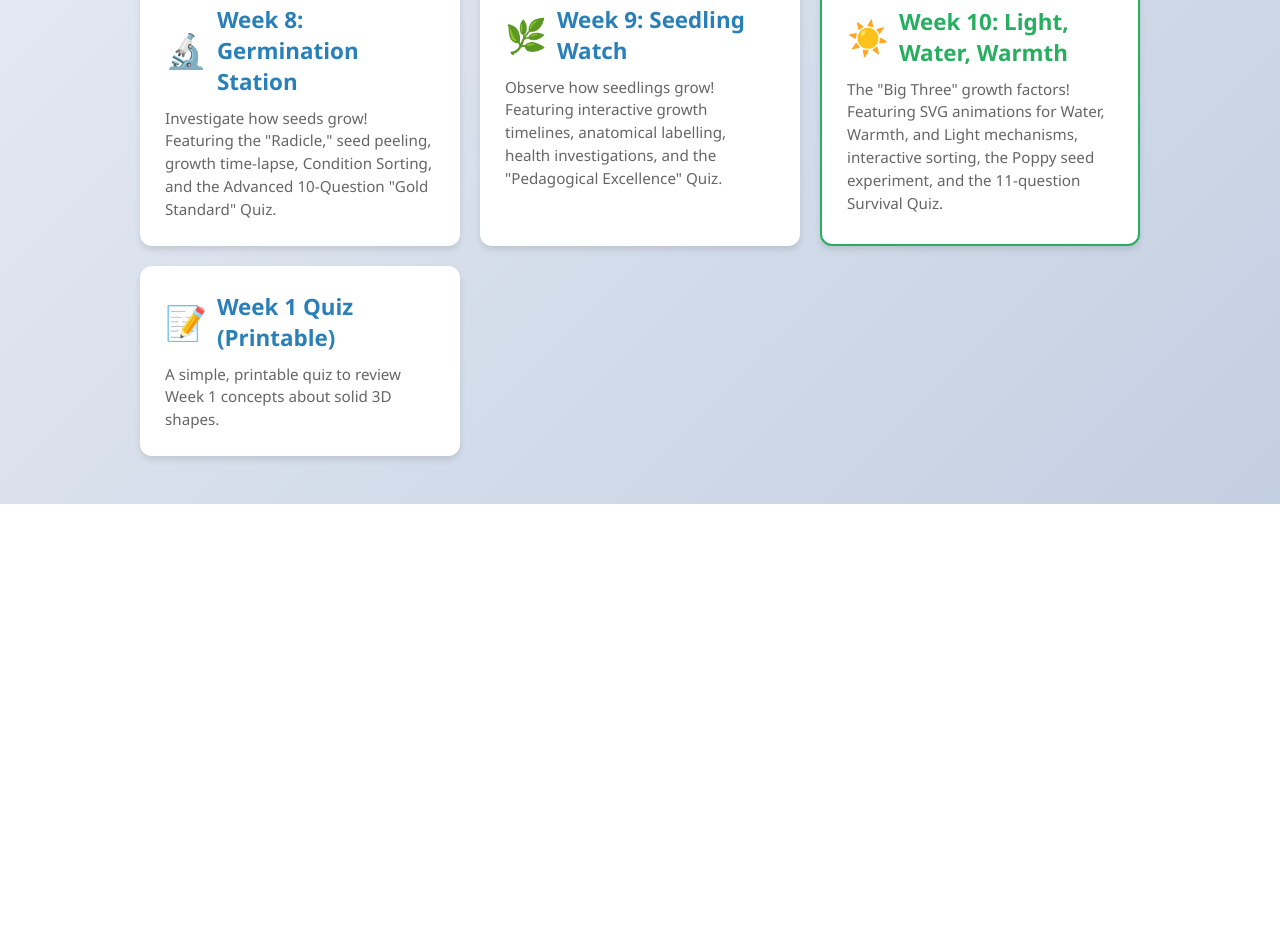
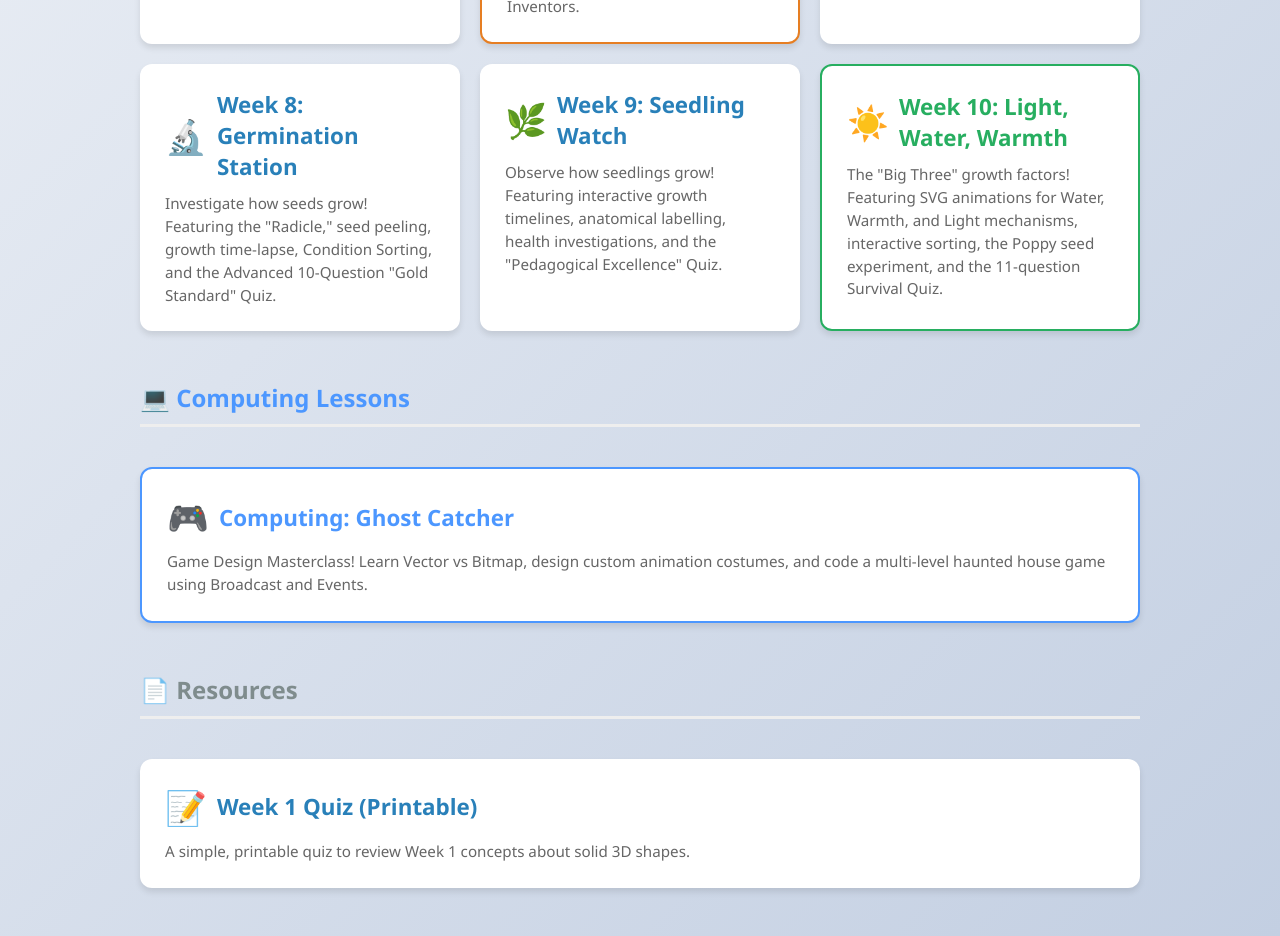
Before and after one commit to Gabriel-on-the-hill/Year-2-Science-Lesson-Notes, a plain HTML site: page index.html in a window 1280 px wide. Shown: the part 1014-1950 px from the top of the page. Before the commit the page ends 1518 px from the top, so only its background shows below. Drawn offline with Linux system fonts and the light colour scheme.

Commit message:
Add files via upload

```diff
--- a/index.html
+++ b/index.html
@@ -88,6 +88,7 @@
         <p>Interactive Lessons - Spring Term</p>
     </header>
 
+<h2 style="grid-column: 1 / -1; margin-top: 20px; color: #27ae60; border-bottom: 3px solid #eee; padding-bottom: 10px;">🧪 Science Lessons</h2>
     <div class="lesson-grid">
         <!-- Week 1: Shape Explorers -->
         <a href="Properties of metals - shape explorers.html" class="lesson-card">
@@ -223,6 +224,24 @@
             </div>
         </a>
 
+    </div>
+
+    <h2 style="margin-top: 50px; color: #4C97FF; border-bottom: 3px solid #eee; padding-bottom: 10px; width: 100%; max-width: 1000px;">💻 Computing Lessons</h2>
+    <div class="lesson-grid" style="margin-top: 20px;">
+        <!-- Computing: Scratch Game Studio -->
+        <a href="Week_10_Scratch_Game.html" class="lesson-card" style="border: 2px solid #4C97FF;">
+            <div class="lesson-title" style="color: #4C97FF;">
+                <span class="icon">🎮</span> Computing: Ghost Catcher
+            </div>
+            <div class="lesson-desc">
+                Game Design Masterclass! Learn Vector vs Bitmap, design custom animation costumes,
+                and code a multi-level haunted house game using Broadcast and Events.
+            </div>
+        </a>
+    </div>
+
+    <h2 style="margin-top: 50px; color: #7f8c8d; border-bottom: 3px solid #eee; padding-bottom: 10px; width: 100%; max-width: 1000px;">📄 Resources</h2>
+    <div class="lesson-grid" style="margin-top: 20px;">
         <!-- Quiz Printable -->
         <a href="Week_01_Quiz_Printable.html" class="lesson-card">
             <div class="lesson-title">
```
